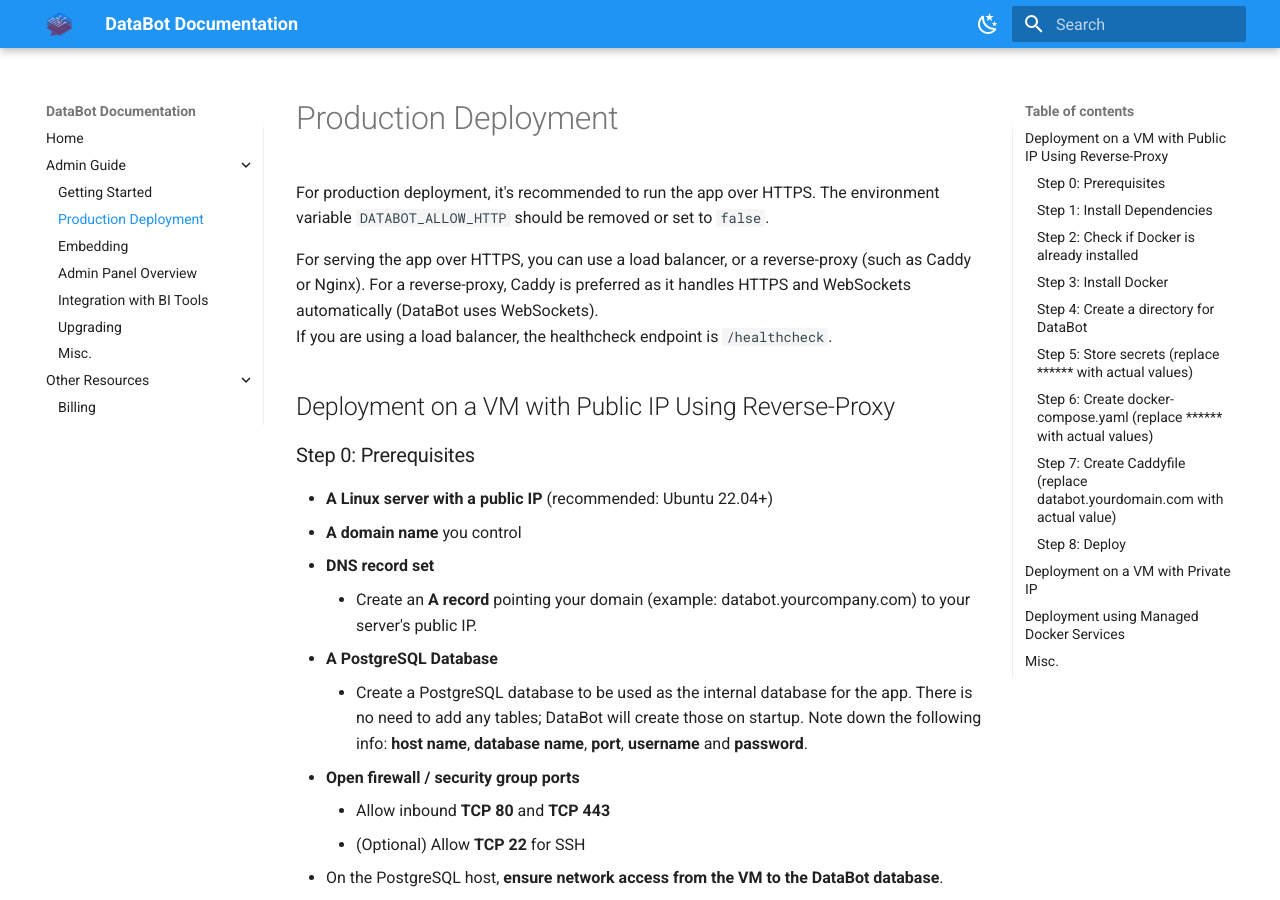
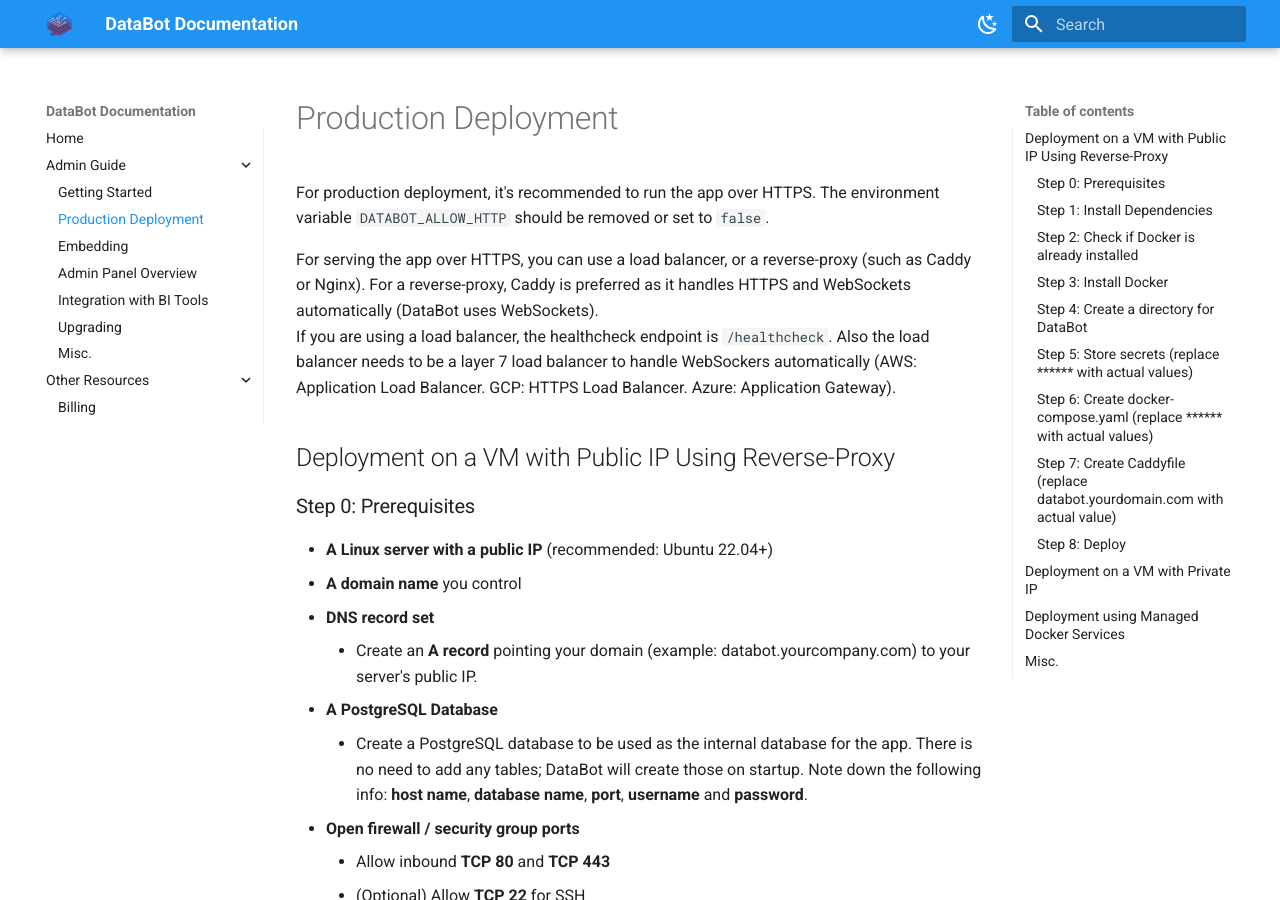
Before and after one commit to Intellimenta/DataBot, an MkDocs documentation site: the page built from docs/admin_guide/production_deployment.md, in a window 1280 px wide and 900 px high. Built offline with MkDocs 1.6.1 and Material for MkDocs 9.7.7, drawn with Linux system fonts in a browser that asks for light colours.

Commit message:
update docs

```diff
--- a/docs/admin_guide/production_deployment.md
+++ b/docs/admin_guide/production_deployment.md
@@ -3,7 +3,7 @@
 For production deployment, it's recommended to run the app over HTTPS. The environment variable `DATABOT_ALLOW_HTTP` should be removed or set to `false`.
 
 For serving the app over HTTPS, you can use a load balancer, or a reverse-proxy (such as Caddy or Nginx). For a reverse-proxy, Caddy is preferred as it handles HTTPS and WebSockets automatically (DataBot uses WebSockets).
-If you are using a load balancer, the healthcheck endpoint is `/healthcheck`.
+If you are using a load balancer, the healthcheck endpoint is `/healthcheck`. Also the load balancer needs to be a layer 7 load balancer to handle WebSockers automatically (AWS: Application Load Balancer. GCP: HTTPS Load Balancer. Azure: Application Gateway).
 
 ## Deployment on a VM with Public IP Using Reverse-Proxy
 ### Step 0: Prerequisites
```
